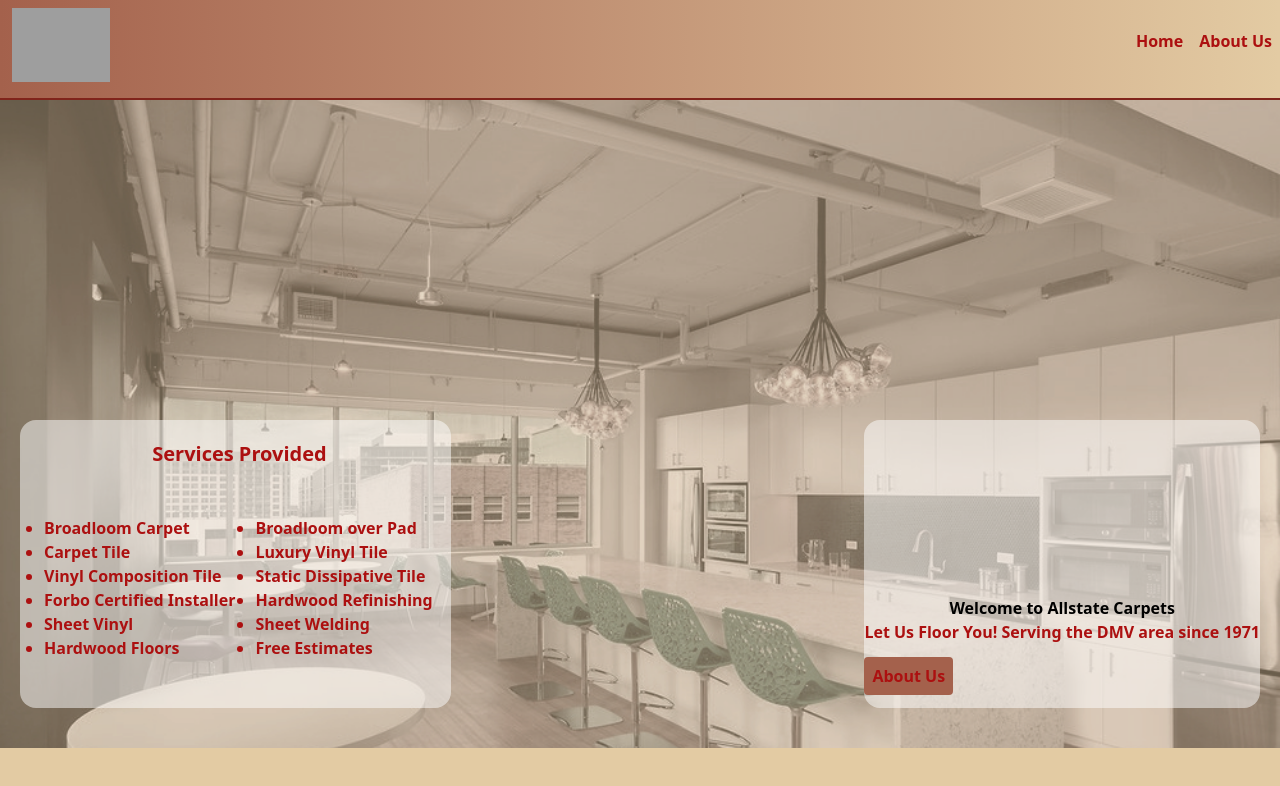
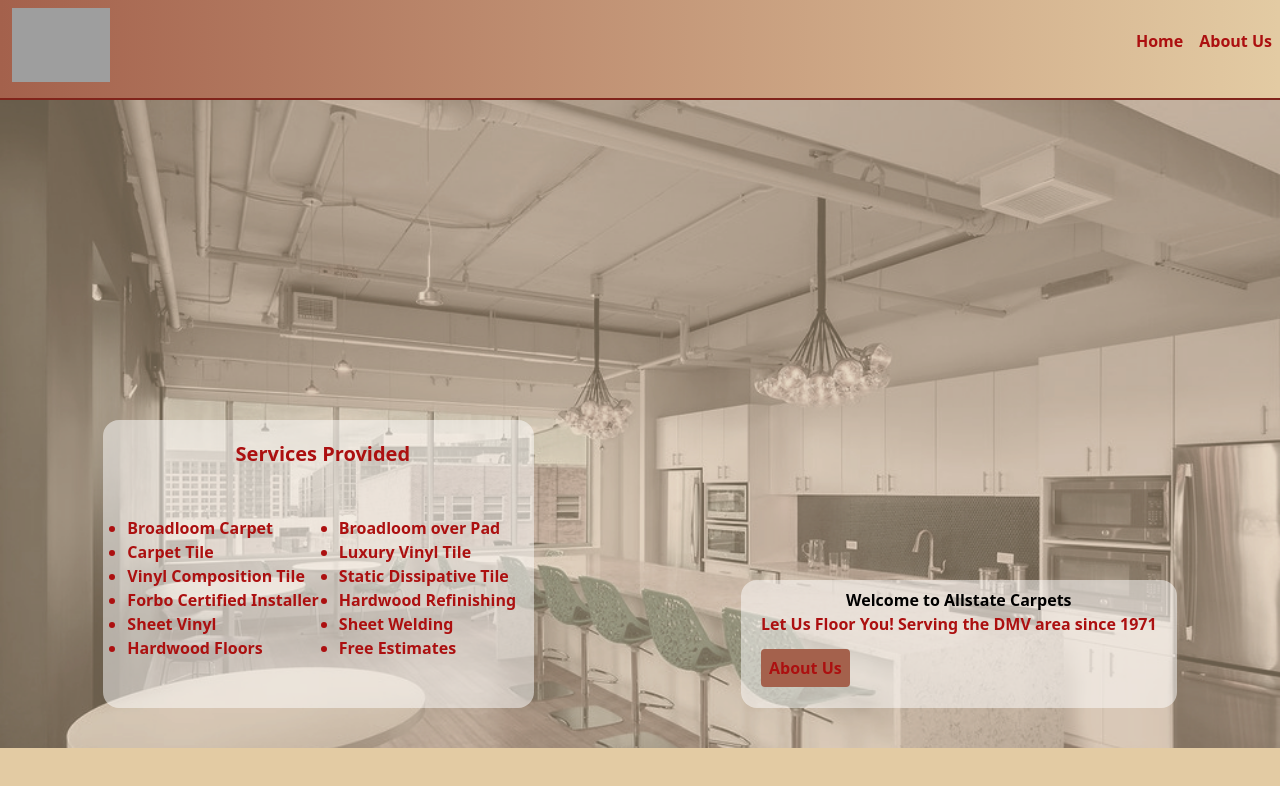
Before and after one commit to sramalho94/AllstateCarpets, a Next.js app in the folder allstate-carpets-next/: page / in a window 1280 px wide. Shown: the top 786 px of the page. Built offline with nearby package versions, Linux system fonts and the light colour scheme; grey boxes are pictures that could not be loaded.

Commit message:
Adjusting sizing of divs on home screen

```diff
--- a/allstate-carpets-next/components/Welcome.jsx
+++ b/allstate-carpets-next/components/Welcome.jsx
@@ -10,14 +10,16 @@ const Welcome = () => {
         width: '100%'
         // height: '100%'
       }}
-      className="flex flex-col md:flex-row-reverse w-screen bg-cover md:justify-between"
+      className="flex flex-col md:flex-row-reverse w-screen bg-cover md:justify-between lg:justify-around"
     >
-      <div className="flex flex-col  bg-white rounded-2xl my-10 mx-5 bg-opacity-50 md:mt-80 justify-end">
+      <div className="flex flex-col my-10 mx-5 md:mt-80 justify-end">
+        <div className='bg-white rounded-2xl bg-opacity-50 px-5 py-2'>
         <h1 className="font-bold text-center">Welcome to Allstate Carpets</h1>
         <p className="text-center max-w-lg text-[#ac1010] font-bold ">Let Us Floor You! Serving the DMV area since 1971
         </p>
         <div className='mb-5 mt-5'>
         <Link href='/about' className="text-[#ac1010] font-bold rounded p-2 bg-[#a4614c]">About Us</Link>
+        </div>
         </div>
       </div>
       <div className="flex flex-col  bg-white rounded-2xl my-10 mx-5 bg-opacity-50 md:mt-80">
```
